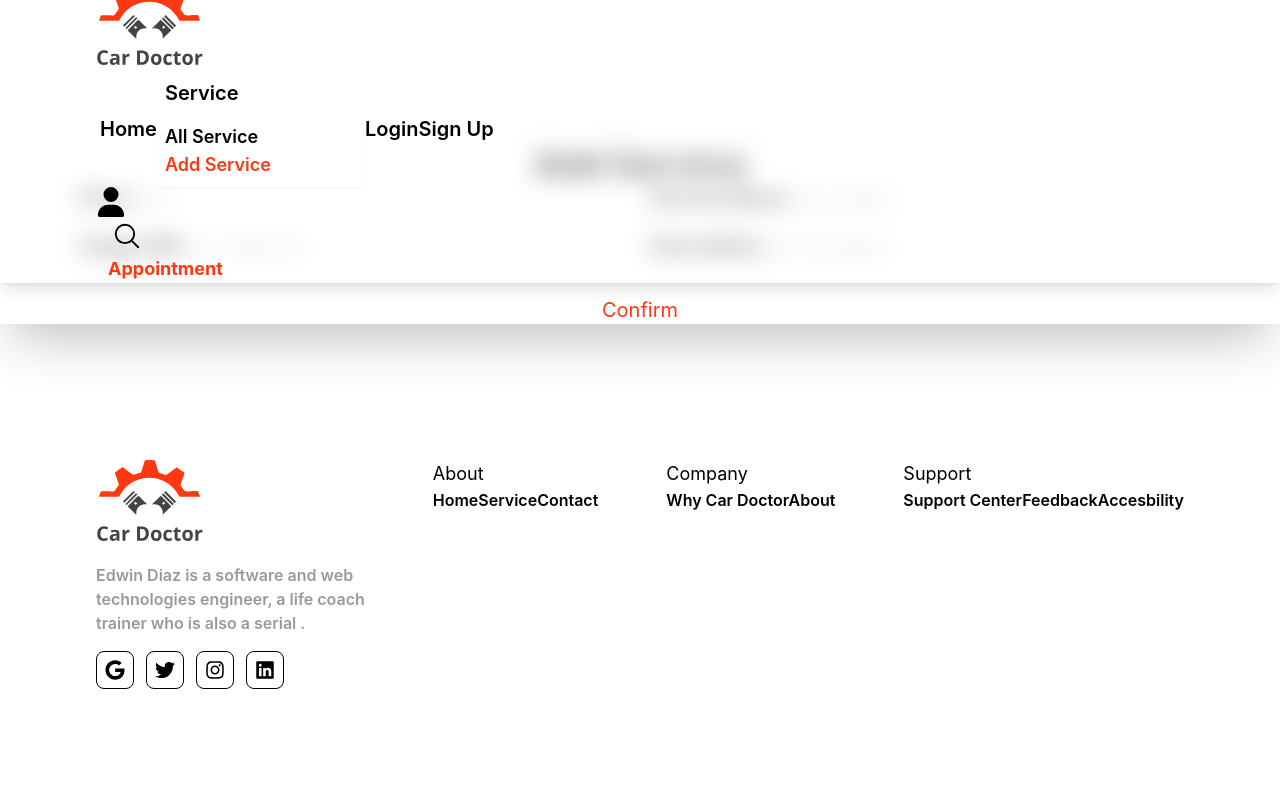
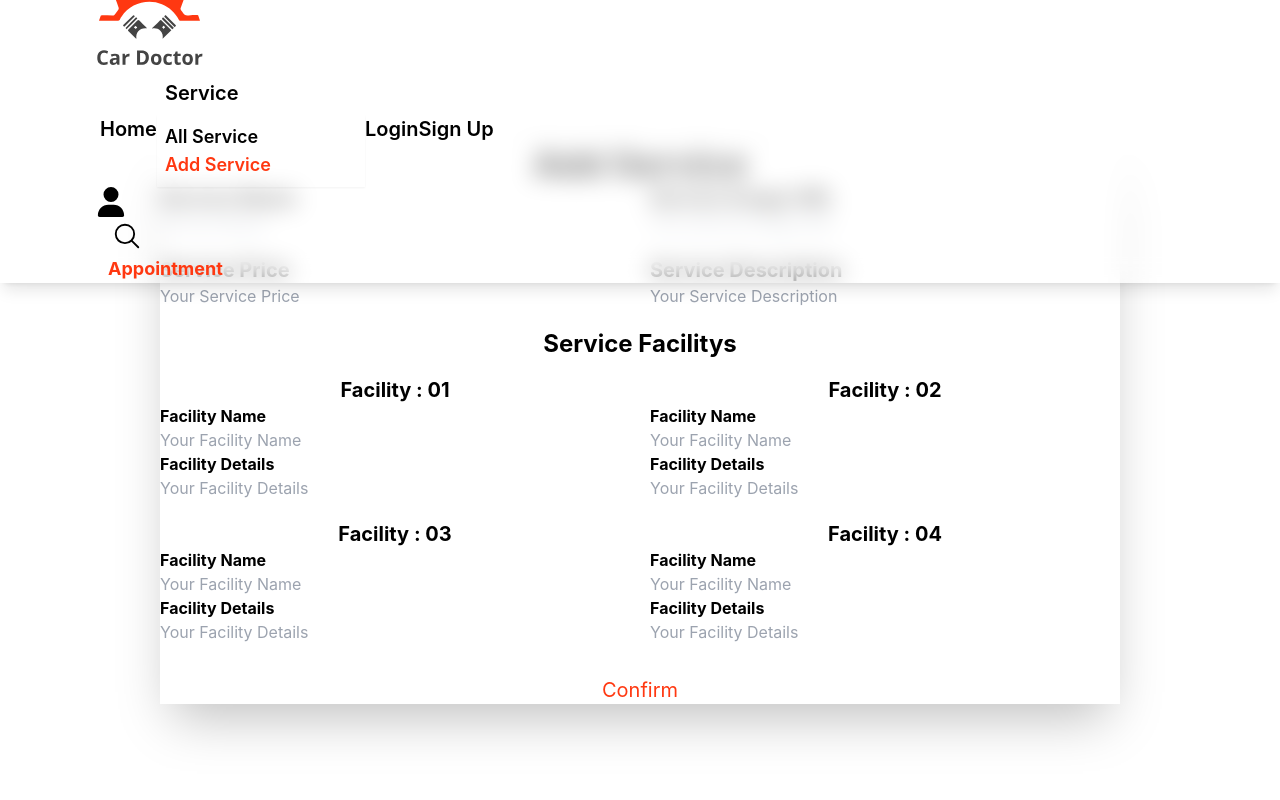
Before and after one commit to mdasaduzzamanasad90/car_doctor_website_project_clien_side, a React (Vite) app: page /addservice in a window 1280 px wide. Shown: the top 800 px of the page. Built offline with nearby package versions, Linux system fonts and the light colour scheme; no server answers.

Commit message:
update addservice and orderconfirm

```diff
--- a/package.json
+++ b/package.json
@@ -29,6 +29,7 @@
     "react-router-dom": "^7.7.0",
     "sort-by": "^1.2.0",
     "sweetalert": "^2.1.2",
+    "sweetalert2": "^11.23.0",
     "swiper": "^11.2.10"
   },
   "devDependencies": {
--- a/src/Component/Addservice.jsx
+++ b/src/Component/Addservice.jsx
@@ -1,105 +1,257 @@
-
+import { useNavigate } from "react-router-dom";
 import Reveal from "../Animation/Reveal";
-import swal from "sweetalert";
+import Swal from 'sweetalert2'
 const Addservice = () => {
-
-  const confirmorderfunc = (event) => {
+  const navigate = useNavigate();
+  const addservicefunc = (event) => {
     event.preventDefault();
     const form = event.target;
-    const name = form.name.value;
-    const email = form.email.value;
-    const phone = form.phone.value;
-    const date = form.date.value;
     const price = form.price.value;
     const servicename = form.servicename.value;
-    const order = {
-      name: name,
-      email: email,
-    //   image: img,
-      phone: phone,
-      date: date,
+    const image = form.image.value;
+    const description = form.description.value;
+    const afacilityname = form.afacilityname.value;
+    const afacilitydetails = form.afacilitydetails.value;
+    const bfacilityname = form.bfacilityname.value;
+    const bfacilitydetails = form.bfacilitydetails.value;
+    const cfacilityname = form.cfacilityname.value;
+    const cfacilitydetails = form.cfacilitydetails.value;
+    const dfacilityname = form.dfacilityname.value;
+    const dfacilitydetails = form.dfacilitydetails.value;
+    const addservice = {
+      title: servicename,
+      img: image,
       price: price,
-      servicename: servicename,
+      description: description,
+      facility: [
+        {
+          name: afacilityname,
+          details: afacilitydetails,
+        },
+        {
+          name: bfacilityname,
+          details: bfacilitydetails,
+        },
+        {
+          name: cfacilityname,
+          details: cfacilitydetails,
+        },
+        {
+          name: dfacilityname,
+          details: dfacilitydetails,
+        },
+      ],
     };
-    console.log(order);
-    fetch("https://car-doctor-server-ue3r.onrender.com/service", {
+    // console.log(price);
+    // console.log(addservice);
+    fetch("https://car-doctor-server-ue3r.onrender.com/services", {
       method: "POST",
       headers: {
         "content-type": "application/json",
       },
-      body: JSON.stringify(order),
+      body: JSON.stringify(addservice),
     })
       .then((res) => res.json())
       .then((data) => {
         console.log(data);
         if (data.insertedId) {
-          swal({
-            title: "Successfully",
-            text: "Your Order is Confirm",
+          Swal.fire({
+            title: "Success",
+            text: "Your Service is Added Successfully",
             icon: "success",
-            button: "ok",
-          });
+          }).then(() => navigate("/allservice"));
         }
       });
   };
   return (
     <Reveal>
-      <div class="hero mt-36 mb-24">
-        <div class="">
-          <div class="card bg-base-100 w-full shrink-0 shadow-2xl">
+      <div className="mx-40 mt-36 mb-24">
+        <div className="">
+          <div className="card bg-base-100 w-full shrink-0 shadow-2xl">
             <h1 className="text-center text-4xl mt-8 font-bold px-10">
               Add Service
             </h1>
-            <div class="card-body">
-              <form onSubmit={confirmorderfunc}>
-                <div className="grid grid-cols-2 gap-5 px-20 mb-5">
-                  <fieldset class="fieldset">
-                    <label class="text-xl font-bold">Price</label>
+            <div className="card-body">
+              <form onSubmit={addservicefunc}>
+                <div>
+                  <div className="grid grid-cols-2 gap-5 mb-5">
+                    <fieldset className="fieldset">
+                      <label className="text-xl font-bold">Service Name</label>
+                      <input
+                        type="text"
+                        name="servicename"
+                        required
+                        className="input w-full"
+                        placeholder="Service Name"
+                      />
+                    </fieldset>
+                    <fieldset className="fieldset">
+                      <label className="text-xl font-bold">
+                        Service Image URL
+                      </label>
+                      <input
+                        type="text"
+                        name="image"
+                        required
+                        className="input w-full"
+                        placeholder="Your Service Image URL"
+                      />
+                    </fieldset>
+                    <fieldset className="fieldset">
+                      <label className="text-xl font-bold">Service Price</label>
                       <input
                         type="text"
                         name="price"
                         required
-
-                      className="input w-80"
-                      placeholder="Price"
+                        className="input w-full"
+                        placeholder="Your Service Price"
                       />
                     </fieldset>
-                  <fieldset class="fieldset">
-                    <label class="text-xl font-bold">Service Name</label>
+                    <fieldset className="fieldset">
+                      <label className="text-xl font-bold">
+                        Service Description
+                      </label>
                       <input
                         type="text"
-                      name="servicename"
+                        name="description"
                         required
-                      className="input w-80"
-                      placeholder="Service Name"
-                    />
-                  </fieldset>
-                  <fieldset class="fieldset">
-                    <label class="text-xl font-bold">Image URL</label>
-                    <input
-                      type="text"
-                      name="name"
-                      required
-                      className="input w-80"
-                      placeholder="Your Image URL"
-                    />
-                  </fieldset>
-                  <fieldset class="fieldset">
-                    <label class="text-xl font-bold">Description</label>
-                    <input
-                      type="email"
-                      name="email"
-
-                      required
-                      className="input w-80"
-                      placeholder="Your Description"
+                        className="input w-full"
+                        placeholder="Your Service Description"
                       />
                     </fieldset>
                   </div>
+                  <div>
+                    {/* facility */}
+                    <h1 className="text-center font-bold text-2xl mb-4">
+                      Service Facilitys
+                    </h1>
+                    <div className="grid grid-cols-2 gap-5">
+                      {/* 01 */}
+                      <div>
+                        <h1 className="text-center text-xl font-bold">
+                          Facility : 01
+                        </h1>
+                        <fieldset className="fieldset">
+                          <label className="text-base font-bold">
+                            Facility Name
+                          </label>
                           <input
-                //   onClick={handelnavigate}
+                            type="text"
+                            name="afacilityname"
+                            required
+                            className="input w-full"
+                            placeholder="Your Facility Name"
+                          />
+                        </fieldset>
+                        <fieldset className="fieldset">
+                          <label className="text-base font-bold">
+                            Facility Details
+                          </label>
+                          <input
+                            type="text"
+                            name="afacilitydetails"
+                            required
+                            className="input w-full"
+                            placeholder="Your Facility Details"
+                          />
+                        </fieldset>
+                      </div>
+                      {/* 01 */}
+                      <div>
+                        <h1 className="text-center text-xl font-bold">
+                          Facility : 02
+                        </h1>
+                        <fieldset className="fieldset">
+                          <label className="text-base font-bold">
+                            Facility Name
+                          </label>
+                          <input
+                            type="text"
+                            name="bfacilityname"
+                            required
+                            className="input w-full"
+                            placeholder="Your Facility Name"
+                          />
+                        </fieldset>
+                        <fieldset className="fieldset">
+                          <label className="text-base font-bold">
+                            Facility Details
+                          </label>
+                          <input
+                            type="text"
+                            name="bfacilitydetails"
+                            required
+                            className="input w-full"
+                            placeholder="Your Facility Details"
+                          />
+                        </fieldset>
+                      </div>
+                      {/* 01 */}
+                      <div>
+                        <h1 className="text-center text-xl font-bold">
+                          Facility : 03
+                        </h1>
+                        <fieldset className="fieldset">
+                          <label className="text-base font-bold">
+                            Facility Name
+                          </label>
+                          <input
+                            type="text"
+                            name="cfacilityname"
+                            required
+                            className="input w-full"
+                            placeholder="Your Facility Name"
+                          />
+                        </fieldset>
+                        <fieldset className="fieldset">
+                          <label className="text-base font-bold">
+                            Facility Details
+                          </label>
+                          <input
+                            type="text"
+                            name="cfacilitydetails"
+                            required
+                            className="input w-full"
+                            placeholder="Your Facility Details"
+                          />
+                        </fieldset>
+                      </div>
+                      {/* 01 */}
+                      <div>
+                        <h1 className="text-center text-xl font-bold">
+                          Facility : 04
+                        </h1>
+                        <fieldset className="fieldset">
+                          <label className="text-base font-bold">
+                            Facility Name
+                          </label>
+                          <input
+                            type="text"
+                            name="dfacilityname"
+                            required
+                            className="input w-full"
+                            placeholder="Your Facility Name"
+                          />
+                        </fieldset>
+                        <fieldset className="fieldset">
+                          <label className="text-base font-bold">
+                            Facility Details
+                          </label>
+                          <input
+                            type="text"
+                            name="dfacilitydetails"
+                            required
+                            className="input w-full"
+                            placeholder="Your Facility Details"
+                          />
+                        </fieldset>
+                      </div>
+                    </div>
+                  </div>
+                </div>
+                <input
                   type="submit"
-                  className="btn text-xl hover:text-white text-[#FF3811] hover:border-none hover:bg-[#FF3811] border-[#FF3811] mt-4 w-full"
+                  className="btn text-xl hover:text-white text-[#FF3811] hover:border-none hover:bg-[#FF3811] border-[#FF3811] mt-8 w-full"
                   value="Confirm"
                 />
               </form>
--- a/src/Pages/Home/Home/Services.jsx
+++ b/src/Pages/Home/Home/Services.jsx
@@ -27,7 +27,7 @@ const Services = () => {
         </div>
       </FadeReveal>
       {/* service item */}
-      <div className="grid lg:grid-cols-3 grid-cols-1 gap-7 my-20 h-[800px] w-full">
+      <div className="grid lg:grid-cols-3 grid-cols-1 gap-7 my-20 w-full">
         {services.map((service) => (
           <ServiceItem key={service._id} service={service}></ServiceItem>
         ))}
--- a/src/Shared/Navbar/Navbar.jsx
+++ b/src/Shared/Navbar/Navbar.jsx
@@ -82,7 +82,7 @@ const Navbar = () => {
         </ul>
       </div>
       {loading ? (
-        <span className="loading loading-dots loading-xl"></span>
+        <span className="loading loading-dots loading-xl text-[#FF3811]"></span>
       ) : user ? (
         <>
           {" "}
@@ -194,7 +194,7 @@ const Navbar = () => {
       </div>
       <div className="navbar-end space-x-3">
         {loading ? (
-          <span className="loading loading-dots loading-xl"></span>
+          <span className="loading loading-dots loading-xl text-[#FF3811]"></span>
         ) : user ? (
           <div>
             <img src={user.photoURL} alt="" className="rounded-full w-10" />
```
Also changed, not shown: src/Component/ConfamOrder.jsx (+21 -16 lines), src/Pages/Cardshoping/Cardshoping.jsx (+15 -5 lines), src/Pages/ServiceDetails/ServiceDetails.jsx (+22 -5 lines), src/Pages/ServicePage/ServicePage.jsx (+14 -2 lines), src/Pages/Shoping/Shoping.jsx (+18 -3 lines), 1 other file (tests, documents, lock files or other folders). Lines whose indentation alone changed are shown as unchanged.
